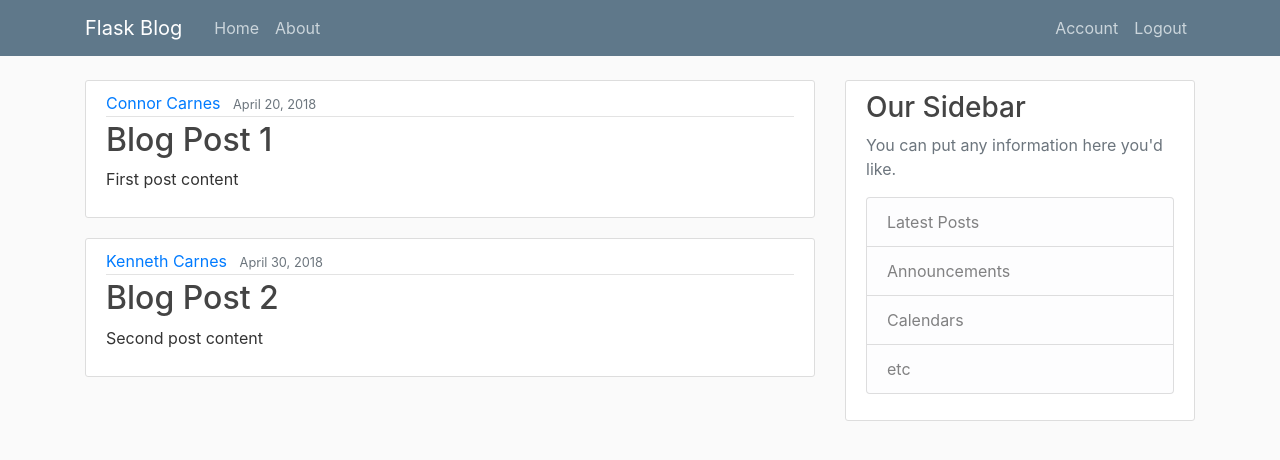
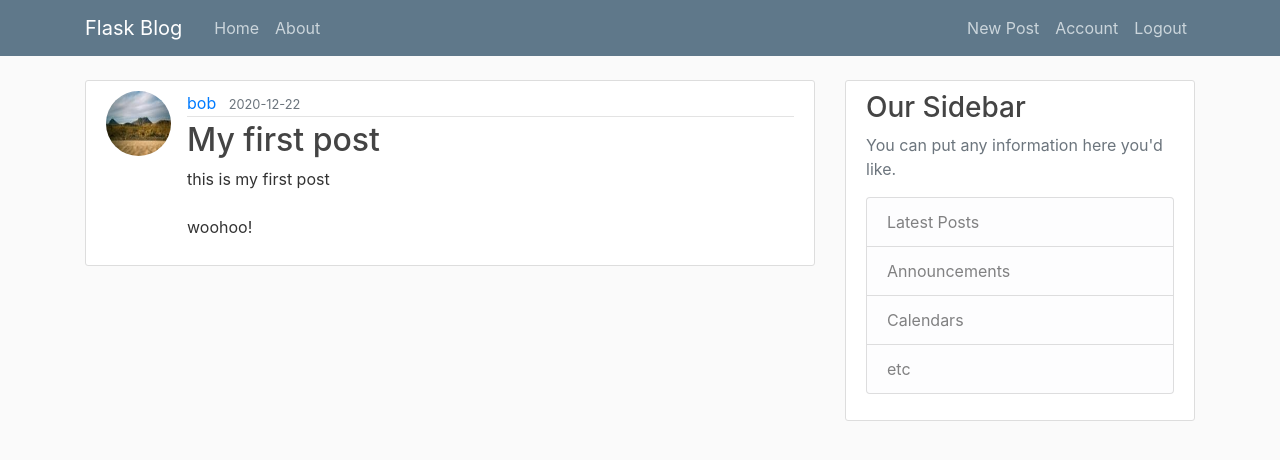
Before and after one commit to connorcarnes/flask1, a Flask app: page / in a window 1280 px wide. Shown: the top 460 px of the page. Run offline with Flask 2, Linux system fonts and the light colour scheme; a user stored in the database is signed in; data comes from the database, SQL or seed files in the repository; both versions use the stored data as it was after the commit; some libraries are stand-ins or nearby versions.

Commit message:
Added functionality for logged in users to create posts, vid8@18:05

```diff
--- a/flask1/routes.py
+++ b/flask1/routes.py
@@ -3,31 +3,15 @@ import secrets
 from PIL import Image
 from flask import render_template, url_for, flash, redirect, request
 from flask1 import app, db, bcrypt
-from flask1.forms import RegistrationForm, LoginForm, UpdateAccountForm
+from flask1.forms import RegistrationForm, LoginForm, UpdateAccountForm, PostForm
 from flask1.models import User, Post
 from flask_login import login_user, current_user, logout_user, login_required
-
-
-posts = [
-    {
-        'author': 'Connor Carnes',
-        'title':  'Blog Post 1',
-        'content': 'First post content',
-        'date_posted': 'April 20, 2018'
-    },
-    {
-        'author': 'Kenneth Carnes',
-        'title':  'Blog Post 2',
-        'content': 'Second post content',
-        'date_posted': 'April 30, 2018'
-    }
-
-]
 
 
 @app.route("/")     # example of multiple routes
 @app.route("/home") # example of multiple routes
 def home():
+    posts = Post.query.all()
     return render_template('home.html', posts=posts)
 
 
@@ -106,3 +90,16 @@ def account():
     image_file = url_for('static', filename='profile_pics/' + current_user.image_file)
     return render_template('account.html', title='Account',
                             image_file=image_file, form=form)
+
+
+@app.route("/post/new", methods=['GET', 'POST'])
+@login_required
+def new_post():
+    form = PostForm()
+    if form.validate_on_submit():
+        post = Post(title=form.title.data, content=form.content.data, author=current_user)
+        db.session.add(post)
+        db.session.commit()
+        flash('Your post has been created!', 'success')
+        return redirect(url_for('home'))
+    return render_template('create_post.html', title='New Post', form=form)
--- a/flask1/templates/home.html
+++ b/flask1/templates/home.html
@@ -2,10 +2,11 @@
 {% block content %}
     {% for post in posts %}
         <article class="media content-section">
+          <img class="rounded-circle article-img" src="{{ url_for('static', filename='profile_pics/' + post.author.image_file) }}"></img>
           <div class="media-body">
             <div class="article-metadata">
-              <a class="mr-2" href="#">{{ post.author }}</a>
-              <small class="text-muted">{{ post.date_posted }}</small>
+              <a class="mr-2" href="#">{{ post.author.username }}</a>
+              <small class="text-muted">{{ post.date_posted.strftime('%Y-%m-%d') }}</small>
             </div>
             <h2><a class="article-title" href="#">{{ post.title }}</a></h2>
             <p class="article-content">{{ post.content }}</p>
--- a/flask1/templates/layout.html
+++ b/flask1/templates/layout.html
@@ -33,6 +33,7 @@
             <!-- Navbar Right Side -->
             <div class="navbar-nav">
               {%  if current_user.is_authenticated %}
+                <a class="nav-item nav-link" href="{{ url_for('new_post') }}">New Post</a>
                 <a class="nav-item nav-link" href="{{ url_for('account') }}">Account</a>
                 <a class="nav-item nav-link" href="{{ url_for('logout') }}">Logout</a>
               {% else %}
```
Also changed, not shown: flask1/forms.py (+7 -1 lines), flask1/templates/create_post.html (added, +40 -0 lines), flask1/site.db.
